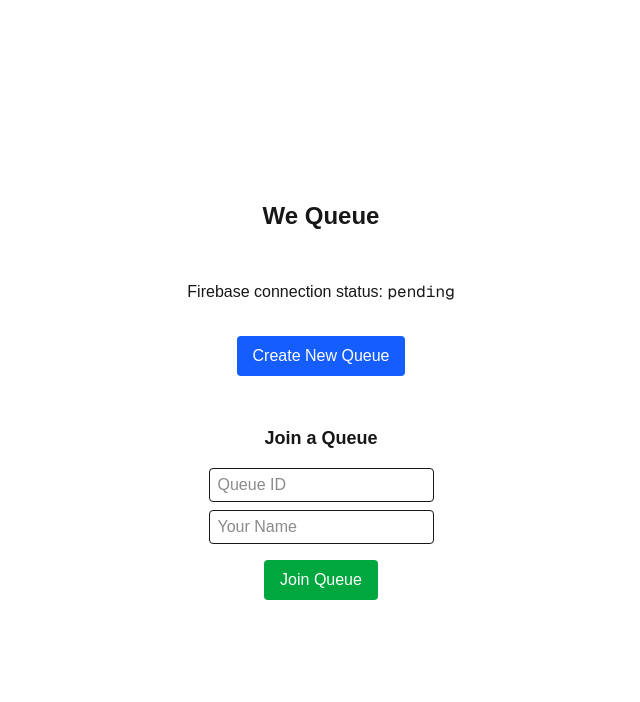
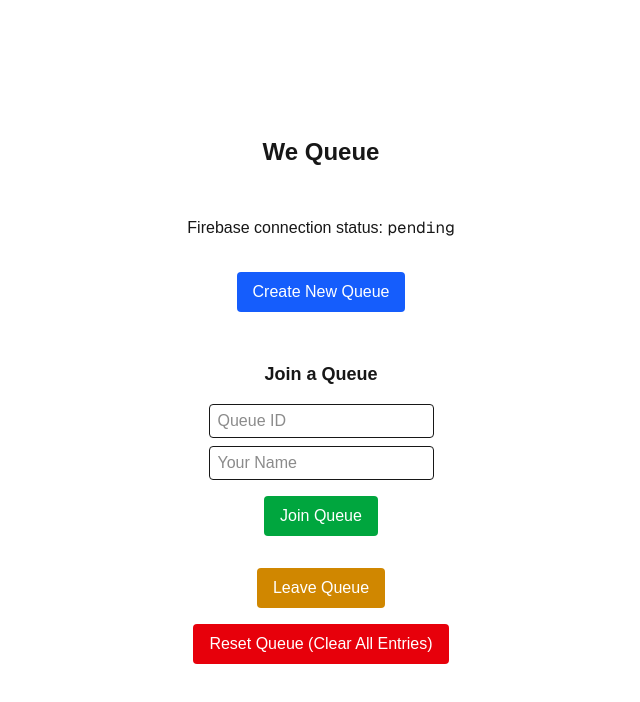
Before and after one commit to Parsa-Rajabi/we-queue, a Next.js app: page / in a window 1280 px wide. Shown: the top 702 px of the page, without its empty margins (319-959 px from the left). Built offline with nearby package versions, Linux system fonts and the light colour scheme; no server answers.

Commit message:
feat(core): add leave and reset queue functionality with UI and feedback, update project plan

```diff
--- a/src/app/page.tsx
+++ b/src/app/page.tsx
@@ -2,7 +2,7 @@
 
 import { useEffect, useState } from 'react';
 import { db } from '../firebase';
-import { ref, set, get, update } from 'firebase/database';
+import { ref, set, get, update, remove } from 'firebase/database';
 
 function generateQueueId() {
   return Math.random().toString(36).substring(2, 10);
@@ -25,6 +25,12 @@ export default function Home() {
   const [joinStatus, setJoinStatus] = useState<null | 'success' | 'error'>(null);
   const [joinError, setJoinError] = useState<string | null>(null);
   const [joinedUserId, setJoinedUserId] = useState<string | null>(null);
+
+  // Leave/reset state
+  const [leaveStatus, setLeaveStatus] = useState<null | 'success' | 'error'>(null);
+  const [leaveError, setLeaveError] = useState<string | null>(null);
+  const [resetStatus, setResetStatus] = useState<null | 'success' | 'error'>(null);
+  const [resetError, setResetError] = useState<string | null>(null);
 
   useEffect(() => {
     const testRef = ref(db, 'testConnection');
@@ -88,6 +94,43 @@ export default function Home() {
     }
   };
 
+  const handleLeaveQueue = async () => {
+    setLeaveStatus(null);
+    setLeaveError(null);
+    if (!joinQueueId || !joinedUserId) {
+      setLeaveStatus('error');
+      setLeaveError('Missing queue ID or user ID.');
+      return;
+    }
+    const entryRef = ref(db, `queues/${joinQueueId}/entries/${joinedUserId}`);
+    try {
+      await remove(entryRef);
+      setLeaveStatus('success');
+      setJoinedUserId(null);
+    } catch (err) {
+      setLeaveStatus('error');
+      setLeaveError('Failed to leave queue.');
+    }
+  };
+
+  const handleResetQueue = async () => {
+    setResetStatus(null);
+    setResetError(null);
+    if (!joinQueueId) {
+      setResetStatus('error');
+      setResetError('Missing queue ID.');
+      return;
+    }
+    const entriesRef = ref(db, `queues/${joinQueueId}/entries`);
+    try {
+      await set(entriesRef, {});
+      setResetStatus('success');
+    } catch (err) {
+      setResetStatus('error');
+      setResetError('Failed to reset queue.');
+    }
+  };
+
   return (
     <main className="flex min-h-screen flex-col items-center justify-center p-8">
       <h1 className="text-2xl font-bold mb-4">We Queue</h1>
@@ -139,6 +182,35 @@ export default function Home() {
           <div className="mt-2 text-red-600">{joinError}</div>
         )}
       </form>
+
+      <div className="mt-8 flex flex-col items-center gap-2">
+        <button
+          className="bg-yellow-600 text-white px-4 py-2 rounded hover:bg-yellow-700"
+          onClick={handleLeaveQueue}
+          disabled={!joinedUserId}
+        >
+          Leave Queue
+        </button>
+        {leaveStatus === 'success' && (
+          <div className="text-yellow-600">You have left the queue.</div>
+        )}
+        {leaveStatus === 'error' && leaveError && (
+          <div className="text-red-600">{leaveError}</div>
+        )}
+        <button
+          className="bg-red-600 text-white px-4 py-2 rounded hover:bg-red-700 mt-2"
+          onClick={handleResetQueue}
+          disabled={!joinQueueId}
+        >
+          Reset Queue (Clear All Entries)
+        </button>
+        {resetStatus === 'success' && (
+          <div className="text-red-600">Queue has been reset.</div>
+        )}
+        {resetStatus === 'error' && resetError && (
+          <div className="text-red-600">{resetError}</div>
+        )}
+      </div>
     </main>
   );
 }
```
Also changed, not shown: 1 other file (tests, documents, lock files or other folders).
